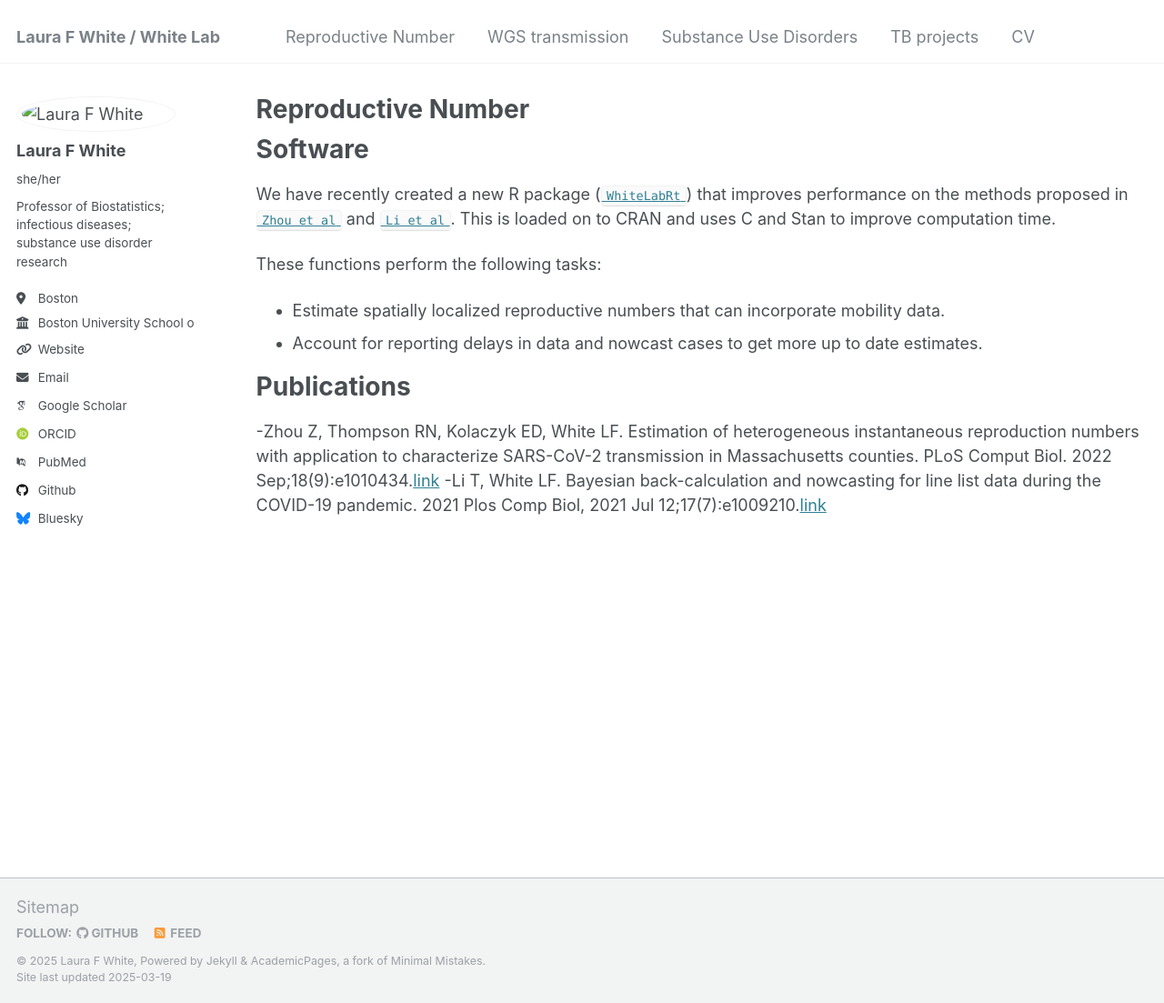
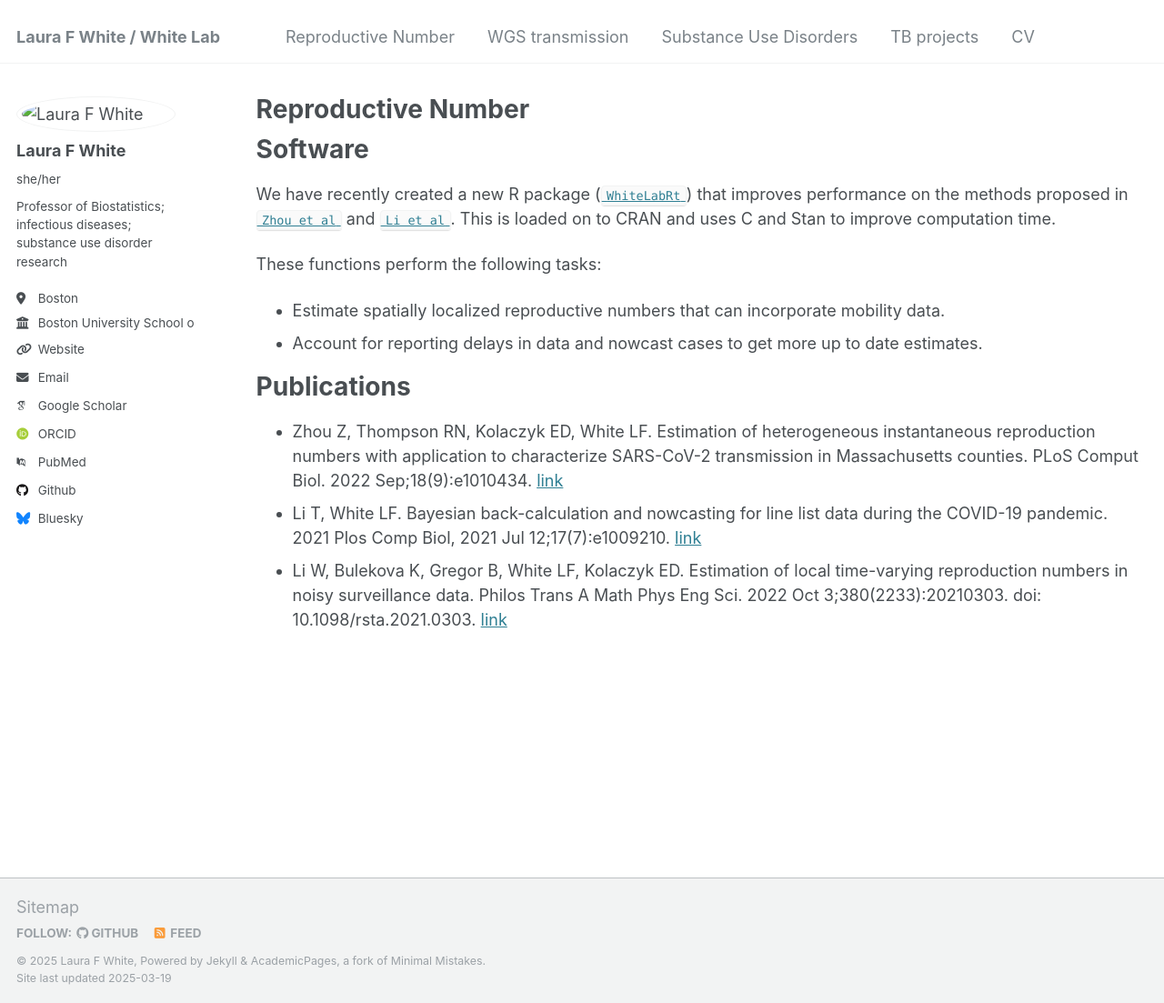
Before and after one commit to LauraFWhiteLab/LauraFWhiteLab.github.io, a Jekyll site: the page built from _pages/Rtestim.md, in a window 1280 px wide and 1103 px high. Shown: the whole window at 91% size. Built offline with Jekyll 4.4.1, drawn with Linux system fonts in a browser that asks for light colours; some web fonts are replaced.

Commit message:
Update Rtestim.md

```diff
--- a/_pages/Rtestim.md
+++ b/_pages/Rtestim.md
@@ -18,10 +18,14 @@ These functions perform the following tasks:
 
 Publications
 ============
--Zhou Z, Thompson RN, Kolaczyk ED, White LF. Estimation of heterogeneous instantaneous reproduction numbers with application to characterize SARS-CoV-2 transmission in Massachusetts counties. PLoS Comput Biol. 2022 Sep;18(9):e1010434.[link][1]
--Li T, White LF. Bayesian back-calculation and nowcasting for line list data during the COVID-19 pandemic. 2021 Plos Comp Biol, 2021 Jul 12;17(7):e1009210.[link][2]
+
+- Zhou Z, Thompson RN, Kolaczyk ED, White LF. Estimation of heterogeneous instantaneous reproduction numbers with application to characterize SARS-CoV-2 transmission in Massachusetts counties. PLoS Comput Biol. 2022 Sep;18(9):e1010434. [link][1]
+- Li T, White LF. Bayesian back-calculation and nowcasting for line list data during the COVID-19 pandemic. 2021 Plos Comp Biol, 2021 Jul 12;17(7):e1009210. [link][2]
+- Li W, Bulekova K, Gregor B, White LF, Kolaczyk ED. Estimation of local time-varying reproduction numbers in noisy surveillance data. Philos Trans A Math Phys Eng Sci. 2022 Oct 3;380(2233):20210303. doi: 10.1098/rsta.2021.0303. [link][3]
+
 
 
 
 [1]: <https://journals.plos.org/ploscompbiol/article?id=10.1371/journal.pcbi.1010434>
 [2]: <https://journals.plos.org/ploscompbiol/article?id=10.1371/journal.pcbi.1009210>
+[3]: <https://pubmed.ncbi.nlm.nih.gov/35965456/>
```
